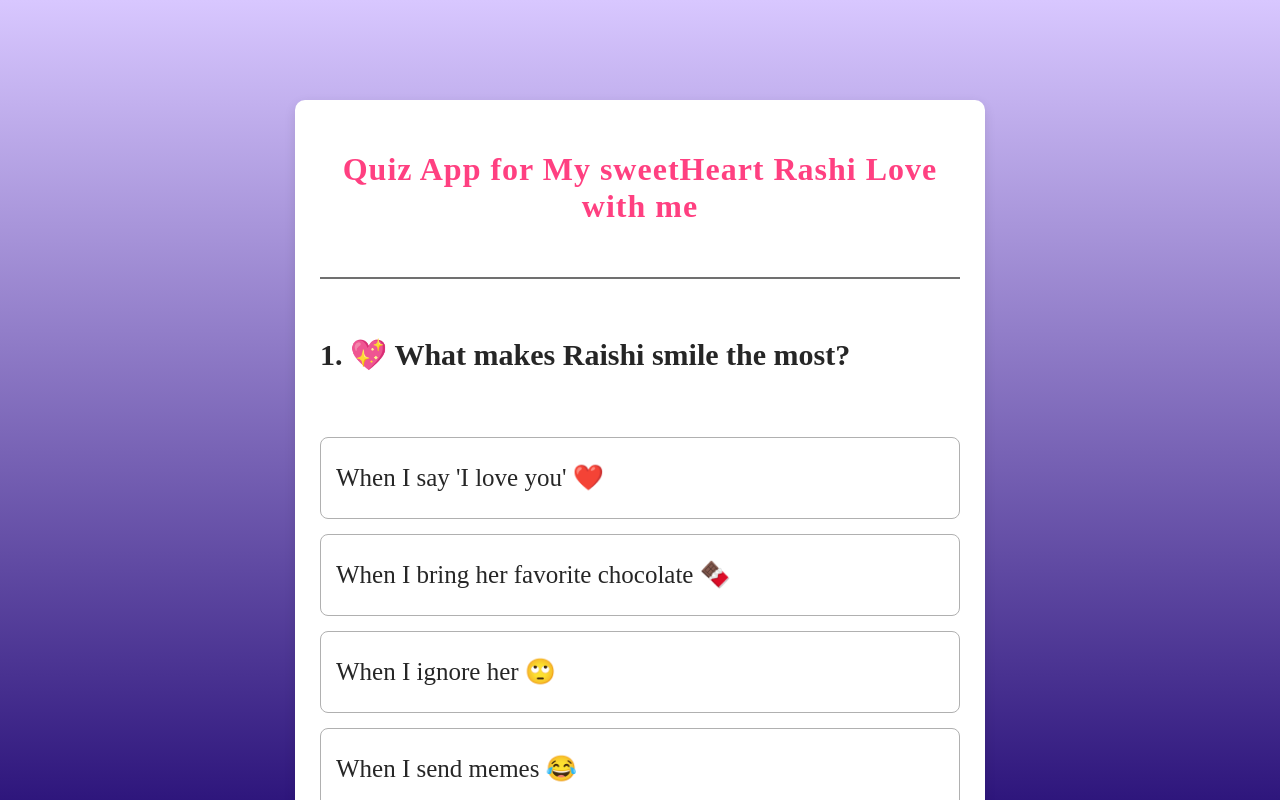
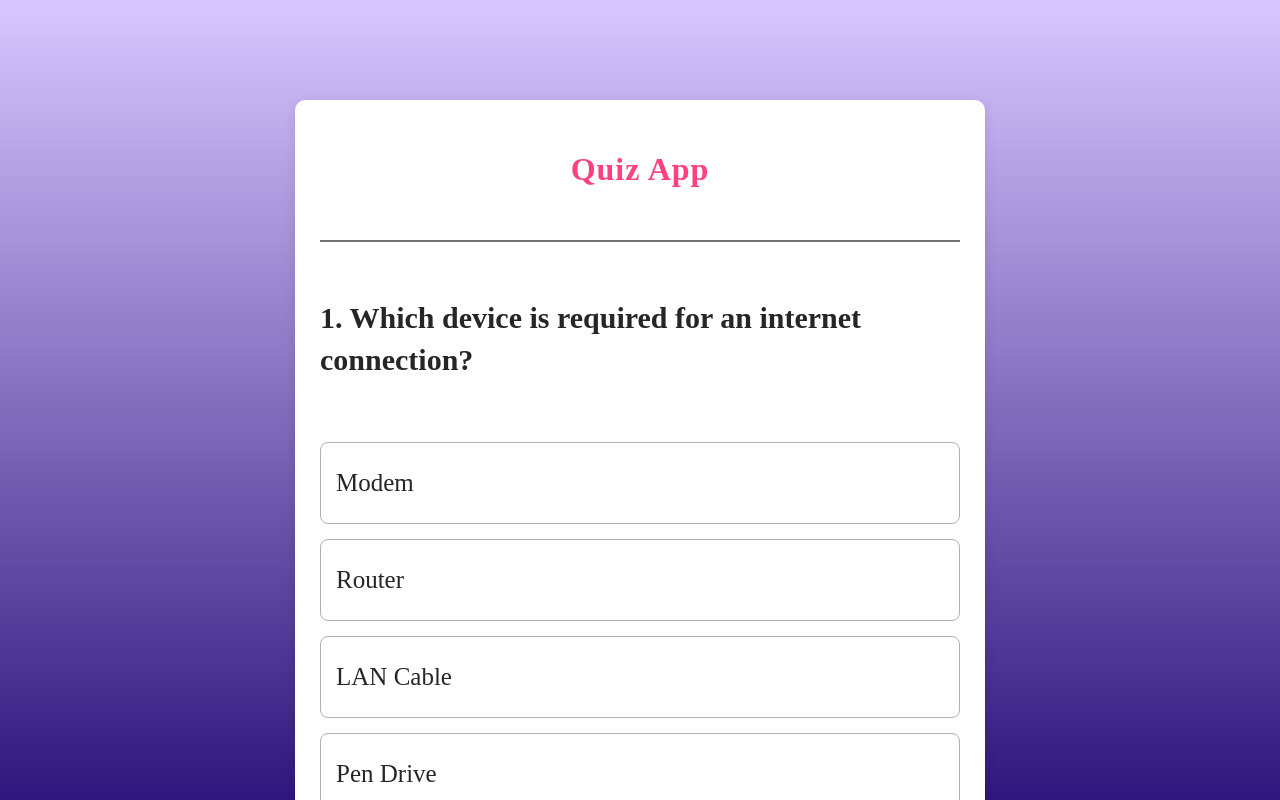
Before and after one commit to sudhanshu5622/Quizzz-App-React-js, a React (Vite) app: page / in a window 1280 px wide. Shown: the top 800 px of the page. Built offline with nearby package versions, Linux system fonts and the light colour scheme.

Commit message:
Update Quiz.jsx

```diff
--- a/src/components/Quiz.jsx
+++ b/src/components/Quiz.jsx
@@ -1,23 +1,26 @@
 import React, { useState } from 'react';
 import './Quiz.css';
-import { Data } from '../assets/Data2'; // make sure your file exports "Data"
+import { data } from '../assets/data'; // make sure your file exports "Data"
 
 const Quiz = () => {
   const [index, setIndex] = useState(0);
-  const [question, setQuestion] = useState(Data[index]);
+  const [question, setQuestion] = useState(data[index]);
   const [lock, setLock] = useState(false);
-  const [score, setScore] = useState(0);
+  const [score, setScore] = useState();
+
+
+
 
   const handleNext = () => {
     const allOptions = document.querySelectorAll("li");
     allOptions.forEach((li) => li.classList.remove("correct", "wrong"));
 
-    if (index + 1 < Data.length) {
+    if (index + 1 < data.length) {
       setIndex(index + 1);
-      setQuestion(Data[index + 1]);
+      setQuestion(data[index + 1]);
       setLock(false);
     } else {
-      alert("Quiz Completed! 🎉 Your Score: " + score + "/" + Data.length);
+      alert("Quiz Completed! 🎉 Your Score: " + score + "/" + data.length);
     }
   };
 
@@ -27,7 +30,7 @@ const Quiz = () => {
 
     if (index > 0) {
       setIndex(index - 1);
-      setQuestion(Data[index - 1]);
+      setQuestion(data[index - 1]);
       setLock(false);
     } else {
       alert("You're already on the first question! 🥰");
@@ -50,7 +53,7 @@ const Quiz = () => {
 
   return (
     <div className="container">
-      <h1>Quiz App for My sweetHeart Rashi Love with me</h1>
+      <h1>Quiz App</h1>
       <hr />
       <h2>{index + 1}. {question.Question}</h2>
 
@@ -70,7 +73,7 @@ const Quiz = () => {
         </button>
       </div>
 
-      <div className="index">{index + 1} of {Data.length} Questions</div>
+      <div className="index">{index + 1} of {data.length} Questions</div>
     </div>
   );
 };
```
